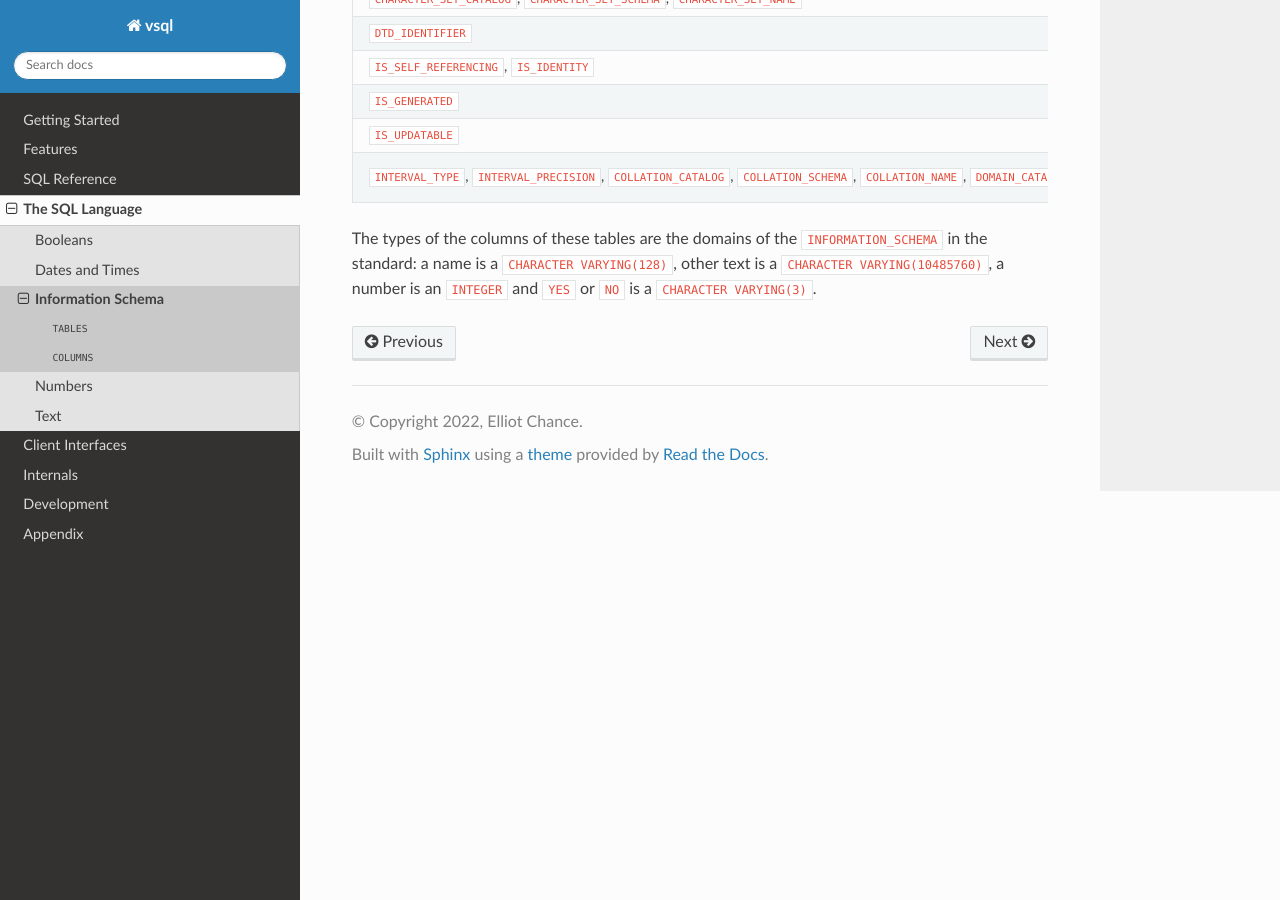
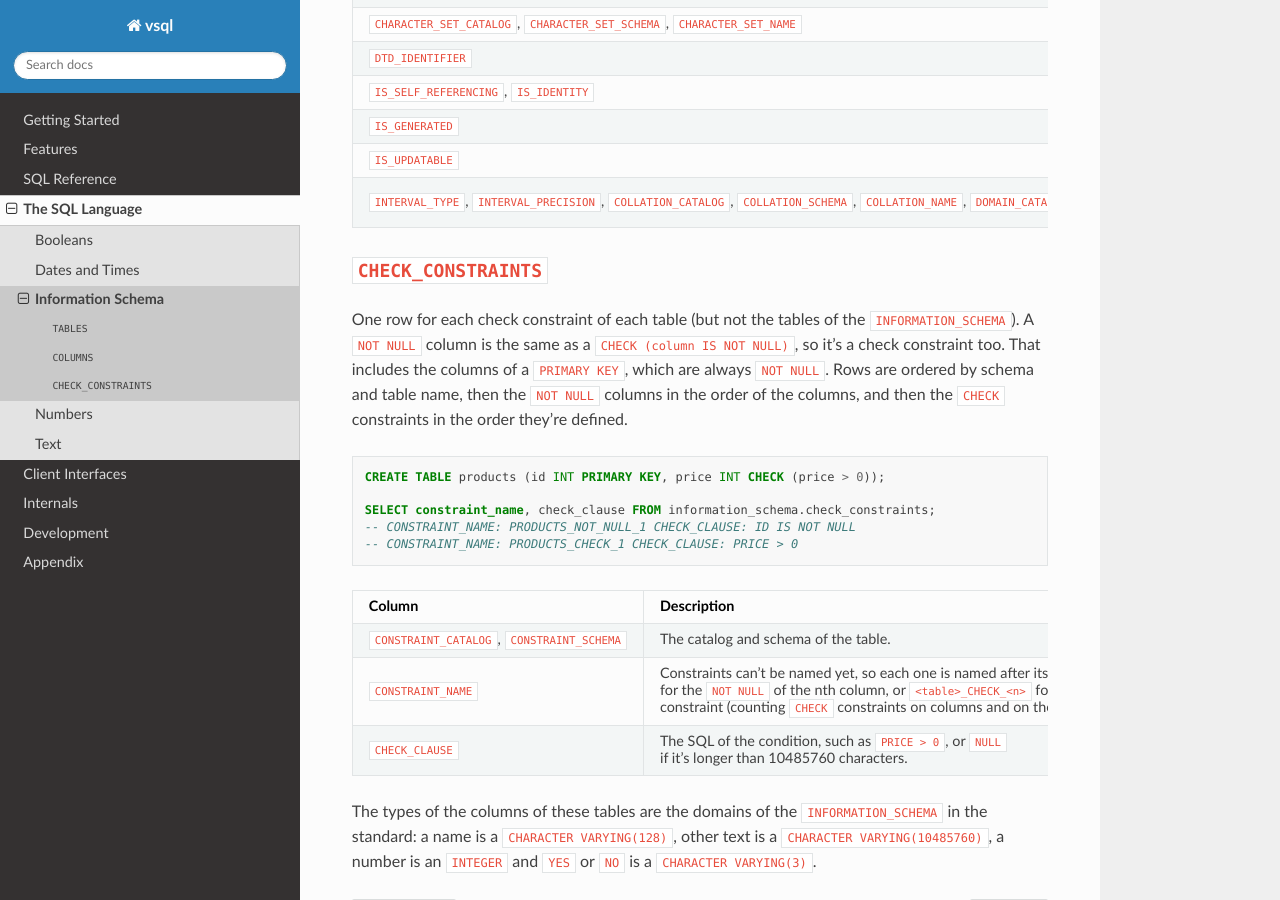
Before and after one commit to elliotchance/vsql, a Sphinx documentation site: the page built from docs/information-schema.rst, in a window 1280 px wide and 900 px high, scrolled down 1733 px. Built offline with Sphinx 7.4.7 and the Read the Docs theme 3.1.0, drawn with Linux system fonts in a browser that asks for light colours; some of the changed text lies outside the part shown.

Commit message:
language: Add the INFORMATION_SCHEMA CHECK_CONSTRAINTS view
A NOT NULL column is the same as CHECK (column IS NOT NULL), so it's a row
too, including the columns of a PRIMARY KEY (which are always NOT NULL).

Constraints can't be named yet, so each gets an implementation-dependent name
from its table and position, such as T_CHECK_1 or T_NOT_NULL_2. It's the same
every time the table is read and unique in the schema. The CHECK_CLAUSE is the
same SQL that's stored in the file.

SQL F021-06

Co-Authored-By: Claude Opus 5.5 <noreply@anthropic.com>

```diff
--- a/docs/information-schema.rst
+++ b/docs/information-schema.rst
@@ -4,7 +4,7 @@ Information Schema
 .. contents::
 
 Every catalog has an ``INFORMATION_SCHEMA`` schema with tables that describe the
-tables and columns in the catalog. They can be queried like any other table:
+tables, columns and constraints in the catalog. They can be queried like any other table:
 
 .. code-block:: sql
 
@@ -137,6 +137,43 @@ One row for each column of each table in ``TABLES``.
       reference types, arrays, identity columns and generated columns are not
       supported).
 
+``CHECK_CONSTRAINTS``
+---------------------
+
+One row for each check constraint of each table (but not the tables of the
+``INFORMATION_SCHEMA``). A ``NOT NULL`` column is the same as a
+``CHECK (column IS NOT NULL)``, so it's a check constraint too. That includes
+the columns of a ``PRIMARY KEY``, which are always ``NOT NULL``. Rows are
+ordered by schema and table name, then the ``NOT NULL`` columns in the order of
+the columns, and then the ``CHECK`` constraints in the order they're defined.
+
+.. code-block:: sql
+
+  CREATE TABLE products (id INT PRIMARY KEY, price INT CHECK (price > 0));
+
+  SELECT constraint_name, check_clause FROM information_schema.check_constraints;
+  -- CONSTRAINT_NAME: PRODUCTS_NOT_NULL_1 CHECK_CLAUSE: ID IS NOT NULL
+  -- CONSTRAINT_NAME: PRODUCTS_CHECK_1 CHECK_CLAUSE: PRICE > 0
+
+.. list-table::
+  :header-rows: 1
+
+  * - Column
+    - Description
+
+  * - ``CONSTRAINT_CATALOG``, ``CONSTRAINT_SCHEMA``
+    - The catalog and schema of the table.
+
+  * - ``CONSTRAINT_NAME``
+    - Constraints can't be named yet, so each one is named after its table:
+      ``<table>_NOT_NULL_<n>`` for the ``NOT NULL`` of the nth column, or
+      ``<table>_CHECK_<n>`` for the nth ``CHECK`` constraint (counting
+      ``CHECK`` constraints on columns and on the table together).
+
+  * - ``CHECK_CLAUSE``
+    - The SQL of the condition, such as ``PRICE > 0``, or ``NULL`` if it's
+      longer than 10485760 characters.
+
 The types of the columns of these tables are the domains of the
 ``INFORMATION_SCHEMA`` in the standard: a name is a ``CHARACTER VARYING(128)``,
 other text is a ``CHARACTER VARYING(10485760)``, a number is an ``INTEGER`` and
--- a/docs/sql-compliance.rst
+++ b/docs/sql-compliance.rst
@@ -1663,7 +1663,7 @@ As of the latest version (or at least the version of this documentation)
    * - ❌ F021-05
      - ``REFERENTIAL_CONSTRAINTS`` view
 
-   * - ❌ F021-06
+   * - ✅ F021-06
      - ``CHECK_CONSTRAINTS`` view
 
    * - ❌ **F501**
```
Also changed, not shown: other parts of docs/sql-compliance.rst (+1 -1 lines), 5 other files.
